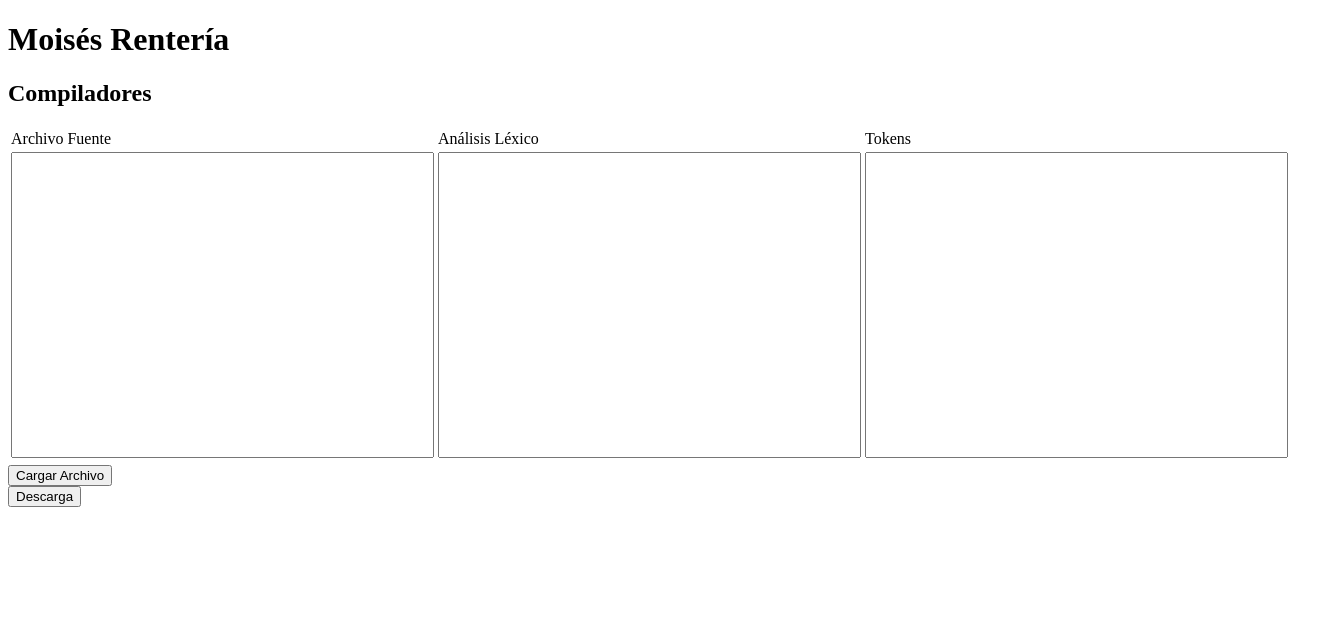
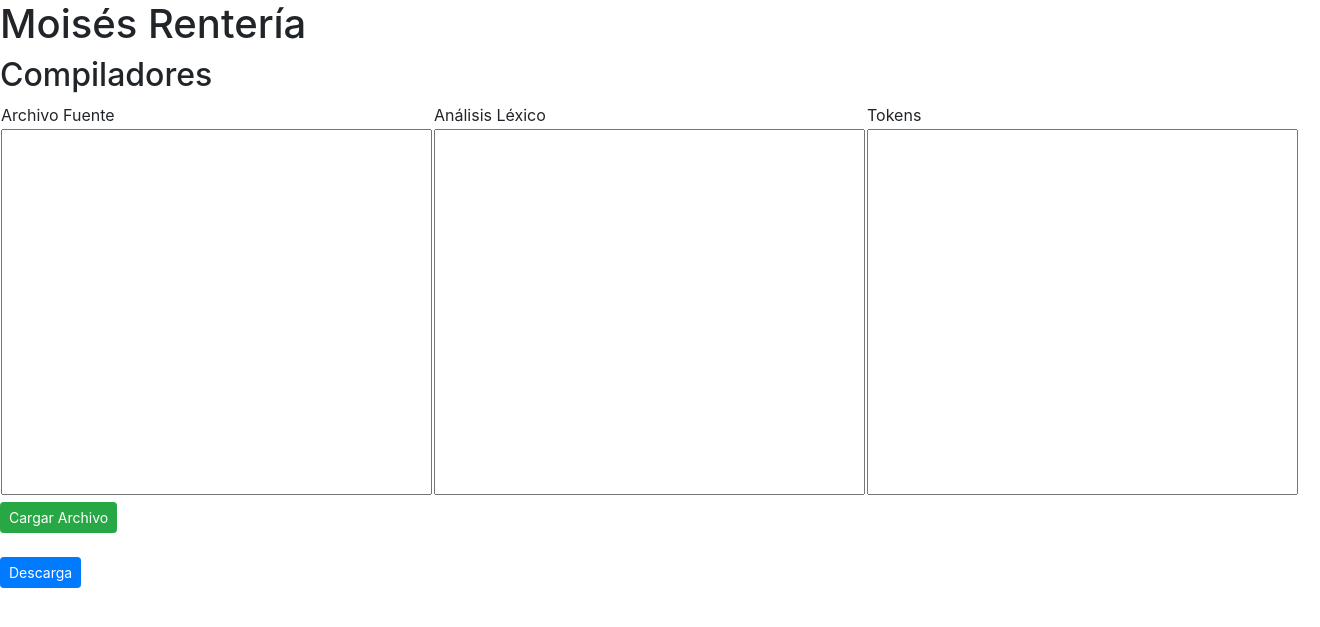
Before and after one commit to Moisito12/public_html, a PHP site: page /compiladores/index.php in a window 1320 px wide. Shown: the top 627 px of the page. Run offline with PHP 8.4, Linux system fonts and the light colour scheme.

Commit message:
Buttons Bootstrap

```diff
--- a/compiladores/index.php
+++ b/compiladores/index.php
@@ -4,6 +4,7 @@
 <head>
     <meta charset="UTF-8">
     <meta name="viewport" content="width=device-width, initial-scale=1.0">
+    <link rel="stylesheet" href="https://stackpath.bootstrapcdn.com/bootstrap/4.5.0/css/bootstrap.min.css">
     <title>Compiladores</title>
 </head>
 
@@ -17,14 +18,14 @@
             <td>Tokens</td>
         </tr>
         <tr>
-            <td><textarea name="" style="resize:none" id="" cols="50" rows="20"></textarea></td>
-            <td><textarea name="" style="resize:none" id="" cols="50" rows="20"></textarea></td>
-            <td><textarea name="" style="resize:none" id="" cols="50" rows="20"></textarea></td>
+            <td><textarea name="" style="resize:none" id="" cols="40" rows="15"></textarea></td>
+            <td><textarea name="" style="resize:none" id="" cols="40" rows="15"></textarea></td>
+            <td><textarea name="" style="resize:none" id="" cols="40" rows="15"></textarea></td>
         </tr>
     </table>
-    <button>Cargar Archivo</button>
-    <br>
-    <button>Descarga</button>
+    <button class="btn btn-sm btn-success">Cargar Archivo</button>
+    <br><br>
+    <button class="btn btn-sm btn-primary">Descarga</button>
 </body>
 
 </html>
```
